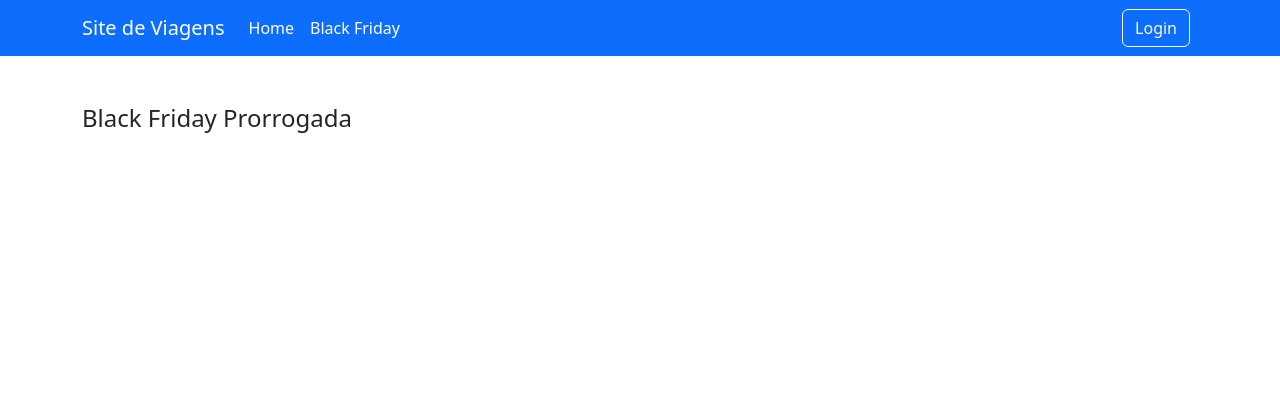
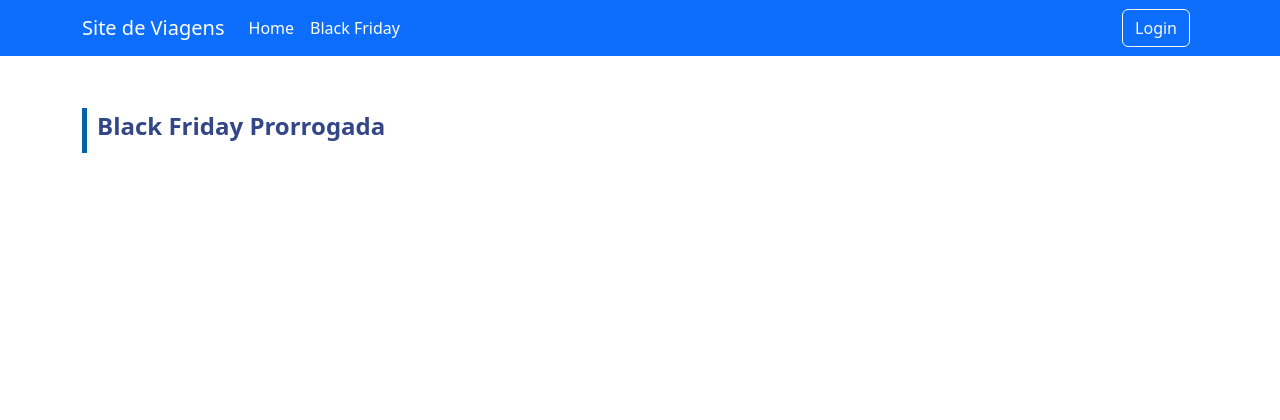
Before and after one commit to Emersoninho/site_django, a Django app: page /black-friday/ in a window 1280 px wide. Shown: the top 420 px of the page. Run offline with Django 5.2, Linux system fonts and the light colour scheme; data that the repository does not hold is empty; some libraries are stand-ins or nearby versions.

Commit message:
css
agora o css do black friday

```diff
--- a/travel_packages/templates/travel_packages/black_friday.html
+++ b/travel_packages/templates/travel_packages/black_friday.html
@@ -2,7 +2,10 @@
 
 {% block content %}
     <div class="container mt-5">
-        <h4>Black Friday Prorrogada</h4>
+        <div class="mb-2 pt-1 pb-4 list-travel-package">
+            <div class="barra-title-list-travel-package"></div>
+            <h4 class="title-list-travel-package">Black Friday Prorrogada</h4>
+        </div>
     </div>
         <div class="row">
             {% for package in packages %}
--- a/travel_packages/templates/travel_packages/package_detail.html
+++ b/travel_packages/templates/travel_packages/package_detail.html
@@ -1,6 +1,7 @@
 {% extends 'travel_packages/base.html' %}
 
 {% block content %}
+
 <h4>Pacote de Viagem</h4>
     <div class="container mt-5">
         <div class="row mb-2">
```
